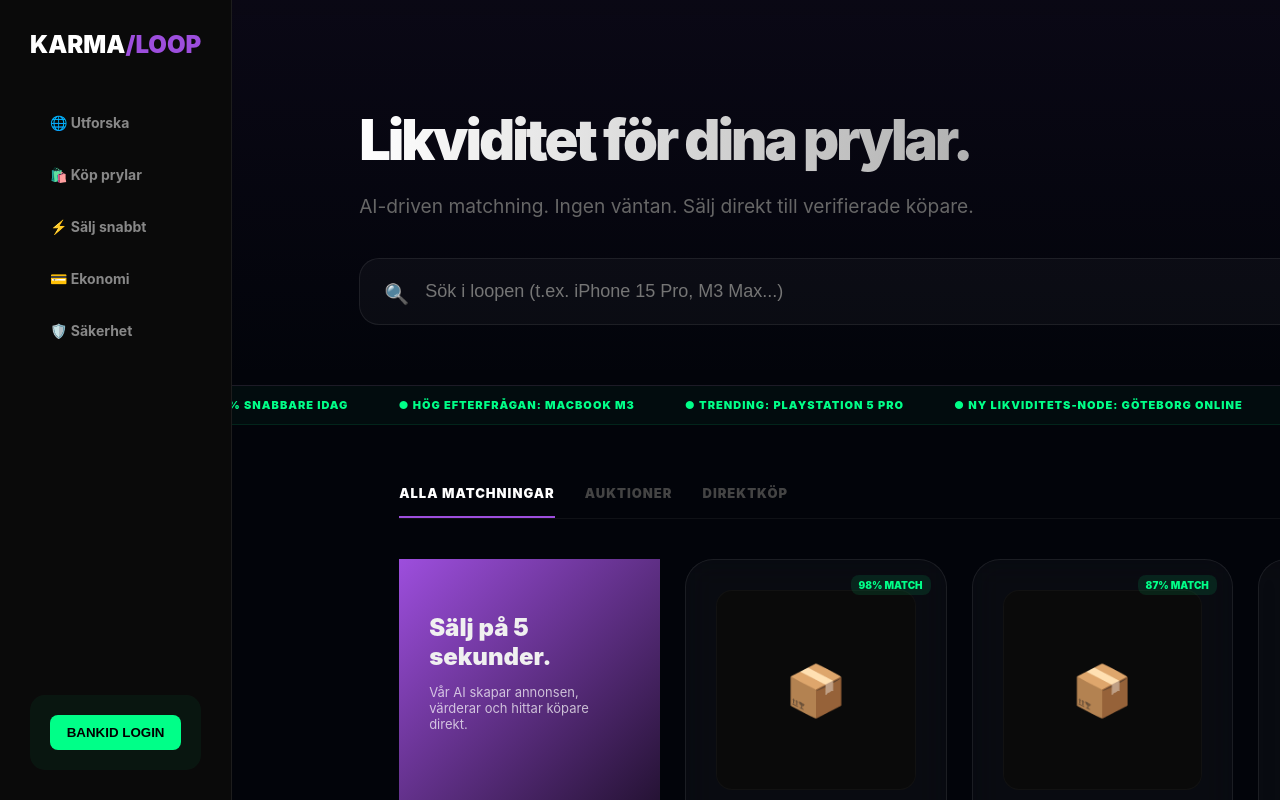
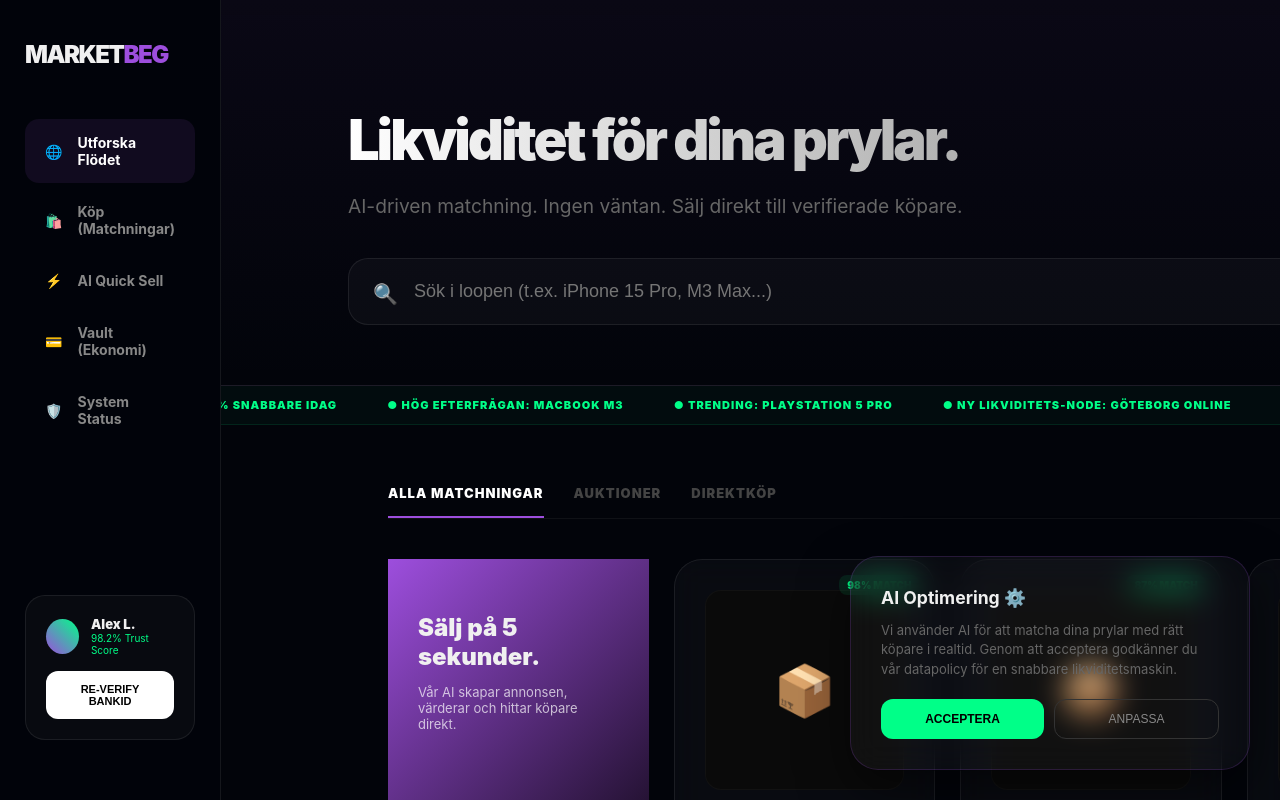
Before and after one commit to gascheckking/marketbeg-appGem, a Next.js app: page / in a window 1280 px wide. Shown: the top 800 px of the page. Built offline with nearby package versions, Linux system fonts and the light colour scheme.

Commit message:
Update layout.tsx

```diff
--- a/app/layout.tsx
+++ b/app/layout.tsx
@@ -1,6 +1,7 @@
 "use client";
 import './globals.css';
 import { usePathname, useRouter } from 'next/navigation';
+import { CookieConsent } from '@/components/CookieConsent';
 
 export default function RootLayout({ children }: { children: React.ReactNode }) {
   const pathname = usePathname();
@@ -9,45 +10,85 @@ export default function RootLayout({ children }: { children: React.ReactNode })
   return (
     <html lang="sv">
       <body>
-        <div style={{ display: 'flex', minHeight: '100vh', width: '100vw', background: '#02040a' }}>
+        <div style={{ display: 'flex', minHeight: '100vh', background: 'var(--bg-deep)' }}>
 
-          {/* SIDEBAR */}
+          {/* SIDEBAR - Likviditetskontroll */}
           <aside style={{
-            width: '280px',
-            borderRight: '1px solid rgba(255,255,255,0.08)',
-            background: '#0a0a0a',
-            padding: '30px',
+            width: '300px',
+            borderRight: '1px solid var(--border)',
+            background: 'rgba(2, 4, 10, 0.8)',
+            padding: '40px 25px',
             position: 'sticky',
             top: 0,
             height: '100vh',
             display: 'flex',
-            flexDirection: 'column'
+            flexDirection: 'column',
+            zIndex: 1000
           }}>
             <div
               onClick={() => router.push('/')}
-              style={{ fontWeight: 900, fontSize: '24px', marginBottom: '40px', cursor: 'pointer', color: 'white' }}
+              style={{ fontWeight: 900, fontSize: '24px', marginBottom: '50px', cursor: 'pointer', letterSpacing: '-1.5px' }}
             >
-              KARMA<span style={{color: '#9d4edd'}}>/LOOP</span>
+              MARKET<span style={{color: 'var(--neon-purple)'}}>BEG</span>
             </div>
 
             <nav style={{ flex: 1 }}>
-              <div onClick={() => router.push('/')} className="nav-item">🌐 Utforska</div>
-              <div onClick={() => router.push('/search')} className="nav-item">🛍️ Köp prylar</div>
-              <div onClick={() => router.push('/sell')} className="nav-item">⚡ Sälj snabbt</div>
-              <div onClick={() => router.push('/my-karma')} className="nav-item">💳 Ekonomi</div>
-              <div onClick={() => router.push('/dispute')} className="nav-item">🛡️ Säkerhet</div>
+              <div onClick={() => router.push('/')} className={`nav-item ${pathname === '/' ? 'active' : ''}`}>
+                <span>🌐</span> Utforska Flödet
+              </div>
+              <div onClick={() => router.push('/feed')} className={`nav-item ${pathname === '/feed' ? 'active' : ''}`}>
+                <span>🛍️</span> Köp (Matchningar)
+              </div>
+              <div onClick={() => router.push('/sell')} className={`nav-item ${pathname === '/sell' ? 'active' : ''}`}>
+                <span>⚡</span> AI Quick Sell
+              </div>
+              <div onClick={() => router.push('/wallet')} className={`nav-item ${pathname === '/wallet' ? 'active' : ''}`}>
+                <span>💳</span> Vault (Ekonomi)
+              </div>
+              <div onClick={() => router.push('/admin')} className={`nav-item ${pathname === '/admin' ? 'active' : ''}`}>
+                <span>🛡️</span> System Status
+              </div>
             </nav>
 
-            <div style={{ padding: '20px', background: 'rgba(0,255,136,0.05)', borderRadius: '15px' }}>
-              <button style={{ width: '100%', background: '#00ff88', color: '#000', border: 'none', padding: '10px', borderRadius: '8px', fontWeight: 900, cursor: 'pointer' }}>
-                BANKID LOGIN
-              </button>
+            {/* Bottom Section: User Profile/BankID */}
+            <div style={{ marginTop: 'auto' }}>
+              <div style={{
+                padding: '20px',
+                background: 'rgba(255,255,255,0.03)',
+                borderRadius: '20px',
+                marginBottom: '20px',
+                border: '1px solid var(--border)'
+              }}>
+                <div style={{ display: 'flex', alignItems: 'center', gap: '12px', marginBottom: '15px' }}>
+                  <div style={{ width: '35px', height: '35px', borderRadius: '50%', background: 'linear-gradient(45deg, var(--neon-purple), var(--neon-mint))' }}></div>
+                  <div>
+                    <div style={{ fontSize: '13px', fontWeight: 900 }}>Alex L.</div>
+                    <div style={{ fontSize: '10px', color: 'var(--neon-mint)' }}>98.2% Trust Score</div>
+                  </div>
+                </div>
+                <button
+                  onClick={() => router.push('/auth')}
+                  style={{
+                    width: '100%',
+                    background: '#fff',
+                    color: '#000',
+                    border: 'none',
+                    padding: '12px',
+                    borderRadius: '12px',
+                    fontWeight: 900,
+                    fontSize: '11px',
+                    cursor: 'pointer'
+                  }}>
+                  RE-VERIFY BANKID
+                </button>
+              </div>
             </div>
           </aside>
 
-          {/* MAIN CONTENT AREA */}
-          <main style={{ flex: 1, display: 'flex', flexDirection: 'column' }}>
+          {/* MAIN CONTENT */}
+          <main style={{ flex: 1, position: 'relative' }}>
             {children}
+            <CookieConsent />
           </main>
         </div>
       </body>
```
